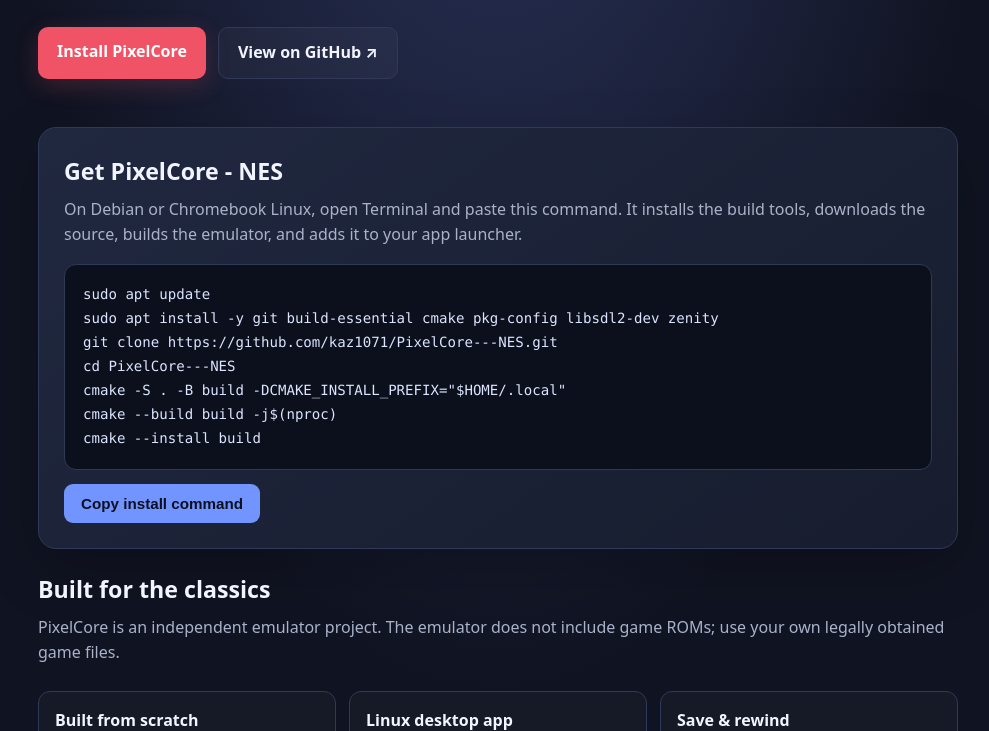
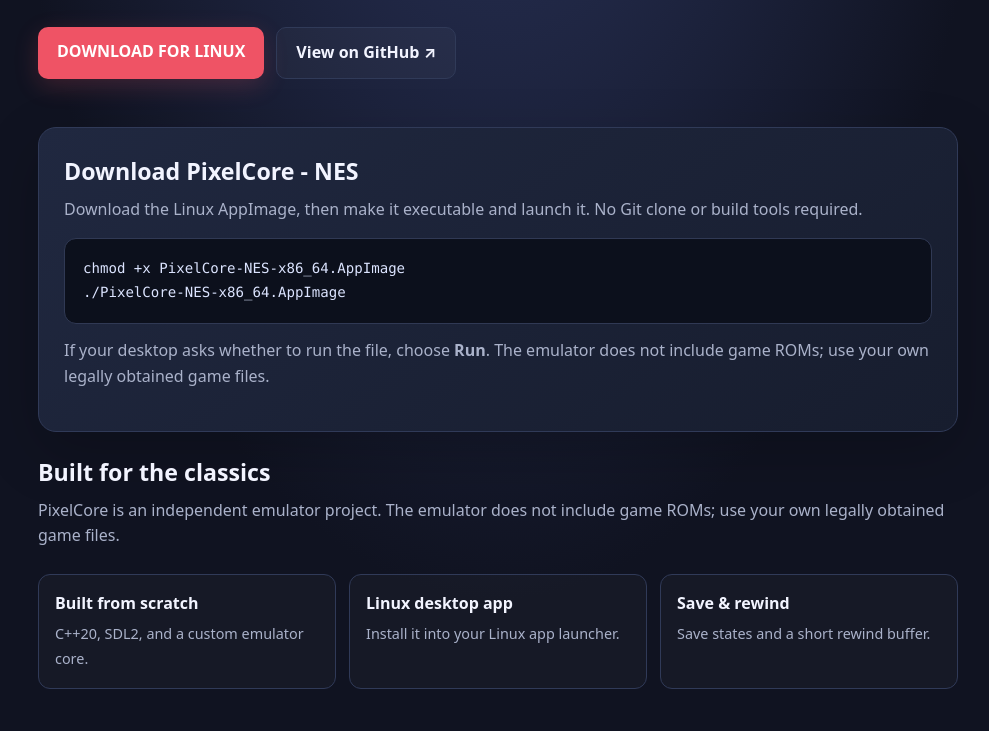
Before and after one commit to kaz1071/NES-Emulator, a plain HTML site: page index.html in a window 1280 px wide. Shown: the part 369-1100 px from the top of the page, without its empty margins (142-1131 px from the left). Drawn offline with Linux system fonts and the light colour scheme.

Commit message:
Add direct Linux AppImage download to website

```diff
--- a/index.html
+++ b/index.html
@@ -52,24 +52,16 @@
       <h1>PixelCore <span>- NES</span></h1>
       <p class="intro">A Nintendo Entertainment System emulator built from scratch in C++ for Linux. One project in the growing PixelCore family.</p>
       <div class="actions">
-        <a class="btn primary" href="#install">Install PixelCore</a>
+        <a class="btn primary" href="https://github.com/kaz1071/PixelCore---NES/releases/latest/download/PixelCore-NES-x86_64.AppImage" download>DOWNLOAD FOR LINUX</a>
         <a class="btn secondary" href="https://github.com/kaz1071/PixelCore---NES">View on GitHub ↗</a>
       </div>
 
       <section class="panel" id="install">
-        <h2>Get PixelCore - NES</h2>
-        <p class="muted">On Debian or Chromebook Linux, open Terminal and paste this command. It installs the build tools, downloads the source, builds the emulator, and adds it to your app launcher.</p>
-        <pre id="install-command">sudo apt update
-sudo apt install -y git build-essential cmake pkg-config libsdl2-dev zenity
-git clone https://github.com/kaz1071/PixelCore---NES.git
-cd PixelCore---NES
-cmake -S . -B build -DCMAKE_INSTALL_PREFIX="$HOME/.local"
-cmake --build build -j$(nproc)
-cmake --install build</pre>
-        <div class="copyrow">
-          <button id="copy" type="button">Copy install command</button>
-          <span id="status" role="status" aria-live="polite"></span>
-        </div>
+        <h2>Download PixelCore - NES</h2>
+        <p class="muted">Download the Linux AppImage, then make it executable and launch it. No Git clone or build tools required.</p>
+        <pre>chmod +x PixelCore-NES-x86_64.AppImage
+./PixelCore-NES-x86_64.AppImage</pre>
+        <p class="muted">If your desktop asks whether to run the file, choose <strong>Run</strong>. The emulator does not include game ROMs; use your own legally obtained game files.</p>
       </section>
 
       <h2>Built for the classics</h2>
@@ -82,20 +74,5 @@ cmake --install build</pre>
     </main>
     <footer>© PixelCore · <a href="https://github.com/kaz1071">GitHub</a> · Open-source project</footer>
   </div>
-  <script>
-    const button = document.getElementById('copy');
-    const command = document.getElementById('install-command').innerText;
-    const status = document.getElementById('status');
-    button.addEventListener('click', async () => {
-      try {
-        await navigator.clipboard.writeText(command);
-        button.textContent = 'Copied!';
-        status.textContent = 'Paste it into your Linux Terminal.';
-        setTimeout(() => { button.textContent = 'Copy install command'; }, 2200);
-      } catch {
-        status.textContent = 'Copy was blocked by your browser. Select the command above and copy it manually.';
-      }
-    });
-  </script>
 </body>
 </html>
```
